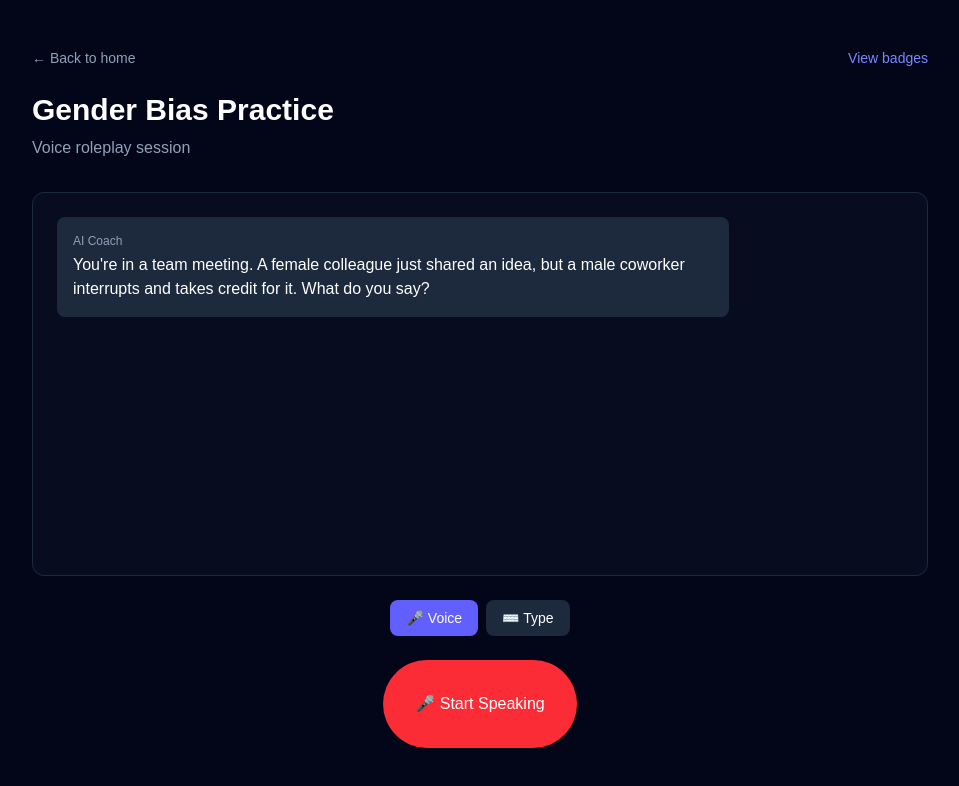
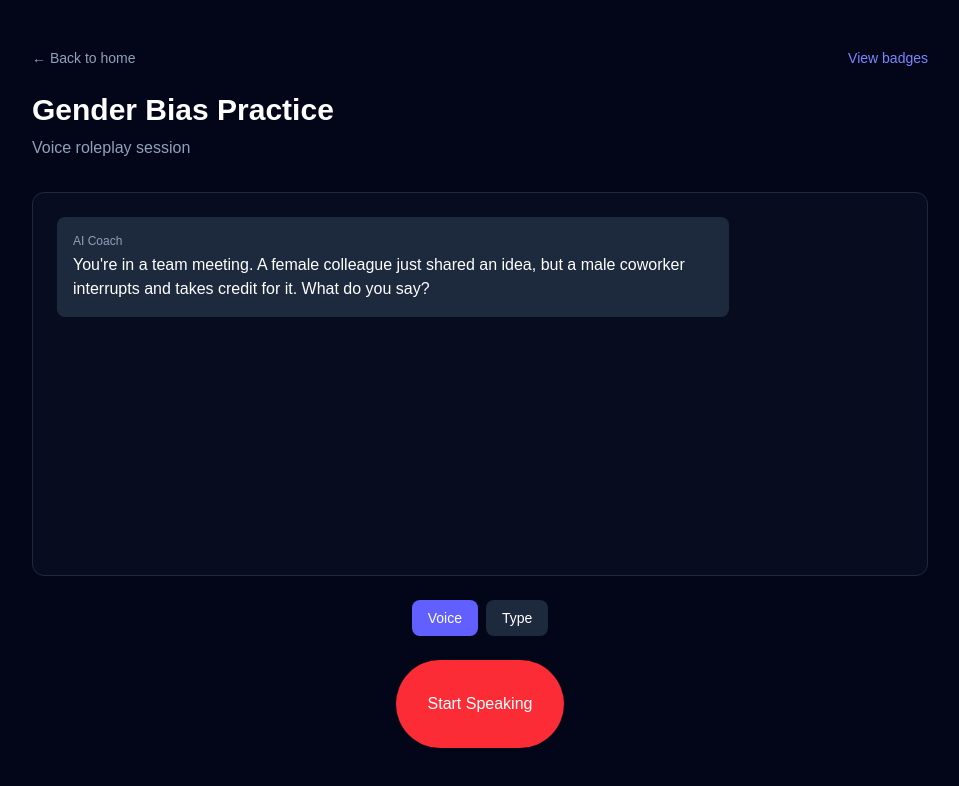
Before and after one commit to Sbajrac2/wichacks26, a Next.js app in the folder ally-coach/: page /session in a window 1280 px wide. Both pictures are taken after a click on the button "Start Session". Shown: the top 786 px of the page, without its empty margins (160-1119 px from the left). Built offline with nearby package versions, Linux system fonts and the light colour scheme; no server answers.

Commit message:
Remove extra icons from button labels

```diff
--- a/ally-coach/src/app/session/page.tsx
+++ b/ally-coach/src/app/session/page.tsx
@@ -233,13 +233,13 @@ function SessionContent() {
                   onClick={() => setInputMode("voice")}
                   className={`px-4 py-2 rounded-lg text-sm ${inputMode === "voice" ? "bg-indigo-500" : "bg-slate-800"}`}
                 >
-                  🎤 Voice
+                   Voice
                 </button>
                 <button
                   onClick={() => setInputMode("text")}
                   className={`px-4 py-2 rounded-lg text-sm ${inputMode === "text" ? "bg-indigo-500" : "bg-slate-800"}`}
                 >
-                  ⌨️ Type
+                   Type
                 </button>
               </div>
 
@@ -274,7 +274,7 @@ function SessionContent() {
                       disabled={isAISpeaking}
                       className="rounded-full bg-red-500 p-8 hover:bg-red-400 disabled:opacity-50"
                     >
-                      🎤 Start Speaking
+                       Start Speaking
                     </button>
                   ) : (
                     <button
```
